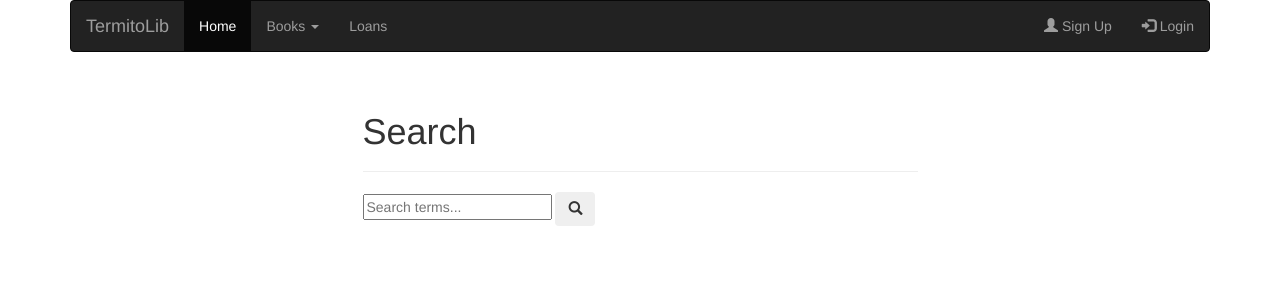
After one commit to dmrib/termitolib, a Django app: page /books/search in a window 1280 px wide. The commit adds this page. Shown: the top 300 px of the page. Run offline with Django 3.2, Linux system fonts and the light colour scheme; some libraries are stand-ins or nearby versions.

Commit message:
Fixed Navbar links

```diff
--- /dev/null
+++ b/termitolib/books/templates/books/book_search.html
@@ -0,0 +1,13 @@
+{% extends "layout.html" %}
+
+{% block title %}{{ block.super }}Search{% endblock %}
+
+{% block page_title %}Search{% endblock %}
+
+{% block content %}
+<form id="searchform" method="POST">
+</form>
+      <input class="searchfield" name="q" type="text" placeholder="Search terms...">
+      <button type="button" class="btn"><span class="glyphicon glyphicon-search"></span></button>
+    </form>
+{% endblock %}
--- a/termitolib/books/urls.py
+++ b/termitolib/books/urls.py
@@ -1,8 +1,10 @@
 from django.conf.urls import url
+from django.views.generic import TemplateView
 
 from .views import BookCreateView
 
 
 urlpatterns = [
-                url(r'^register/$', BookCreateView.as_view(), name='create'),
+                url(r'^register/$', BookCreateView.as_view(), name='register'),
+                url(r'^search$', TemplateView.as_view(template_name='books/book_search.html'), name='search')
 ]
--- a/termitolib/templates/layout.html
+++ b/termitolib/templates/layout.html
@@ -13,26 +13,27 @@
             <nav class="navbar navbar-inverse">
                 <div class="container-fluid">
                     <div class="navbar-header">
-                        <a class="navbar-brand" href="/">TermitoLib</a>
+                        <a class="navbar-brand" href="{% url 'home' %}">TermitoLib</a>
                     </div>
                     <ul class="nav navbar-nav">
-                        <li class="active"><a href="/">Home</a></li>
+                        <li class="active"><a href="{% url 'home' %}">Home</a></li>
                         <li class="dropdown">
                             <a class="dropdown-toggle" data-toggle="dropdown" href="#">Books
                                 <span class="caret"></span></a>
                                 <ul class="dropdown-menu">
-                                    <li><a href="books/register">Register</a></li>
+                                    <li><a href="{% url 'books:search' %}">Search</a></li>
+                                    <li><a href="{% url 'books:register' %}">Register</a></li>
                                 </ul>
                         </li>
                         <li><a href="#">Loans</a></li>
                     </ul>
                     <ul class="nav navbar-nav navbar-right">
                         {% if user.is_authenticated %}
-                        <li><a href="/"><span class="glyphicon glyphicon-user"></span> Hello, {{ user.username }}</a></li>
-                        <li><a href="/logout"><span class="glyphicon glyphicon-log-out"></span> Logout</a></li>
+                        <li><a href="{% url 'home' %}"><span class="glyphicon glyphicon-user"></span> Hello, {{ user.username }}</a></li>
+                        <li><a href="{% url 'logout' %}"><span class="glyphicon glyphicon-log-out"></span> Logout</a></li>
                         {% else %}
-                        <li><a href="/users/signup"><span class="glyphicon glyphicon-user"></span> Sign Up</a></li>
-                        <li><a href="/login"><span class="glyphicon glyphicon-log-in"></span> Login</a></li>
+                        <li><a href="{% url 'user:signup' %}"><span class="glyphicon glyphicon-user"></span> Sign Up</a></li>
+                        <li><a href="{% url 'login' %}"><span class="glyphicon glyphicon-log-in"></span> Login</a></li>
                         {% endif %}
                     </ul>
                 </div>
--- a/termitolib/termitolib/urls.py
+++ b/termitolib/termitolib/urls.py
@@ -21,7 +21,7 @@ from django.views.generic import TemplateView
 
 urlpatterns = [
     url(r'^admin/', admin.site.urls),
-    url(r'^$', TemplateView.as_view(template_name='home.html')),
+    url(r'^$', TemplateView.as_view(template_name='home.html'), name='home'),
     url(r'^login/$', LoginView.as_view(), name='login'),
     url(r'^logout/$', LogoutView.as_view(), name='logout'),
     url(r'^users/', include('users.urls', namespace='users')),
```
Also changed, not shown: termitolib/db.sqlite3.
